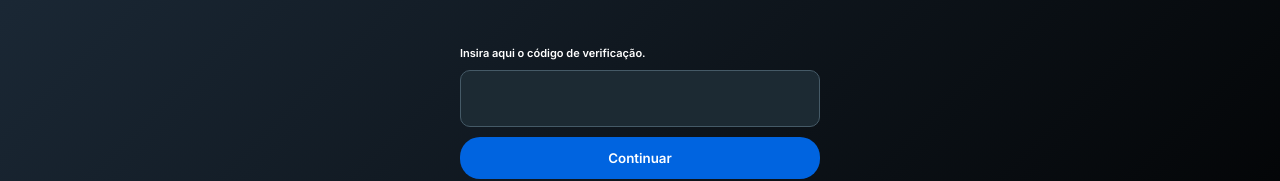
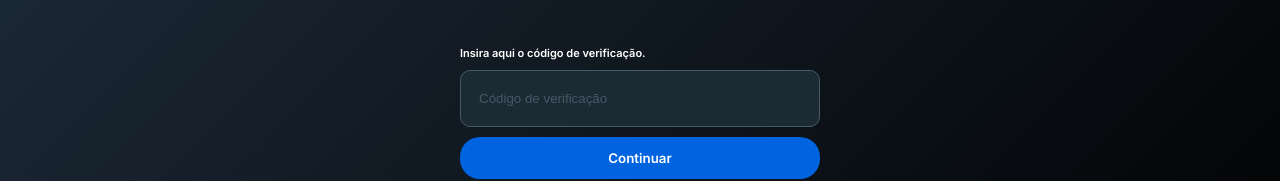
Before and after one commit to Nazin-dev/rede-social, a React (Vite) app: page /verification-code in a window 1280 px wide. Shown: the part 369-550 px from the top of the page. Built offline with nearby package versions, Linux system fonts and the light colour scheme; no server answers.

Commit message:
Atualização do Placeholder.

```diff
--- a/src/assets/pages/PasswordRecoveryPage/EmailVerification.jsx
+++ b/src/assets/pages/PasswordRecoveryPage/EmailVerification.jsx
@@ -23,7 +23,7 @@ function PasswordRecovery() {
         <img className='melonzone' src={melonzone} alt="" />
         </div>
         <p className='info-user'>Insira seu e-mail aqui e enviaremos um código de recuperação.</p>
-        <Input type="email" name="Email" />
+        <Input type="email" placeholder="Email" />
         <button type='submit' className='recovery-button' onClick={recoverPassword}>Continuar</button>
         <a href='#' className='back-to-login' onClick={goToLogin}>Voltar para o login?</a>
       </form>
--- a/src/assets/pages/PasswordRecoveryPage/NewPassword.jsx
+++ b/src/assets/pages/PasswordRecoveryPage/NewPassword.jsx
@@ -18,7 +18,7 @@ function NewPassword() {
         <img className='melonzone' src={melonzone} alt="" />
         </div>
         <p className='info-user'>Insira aqui a sua nova senha.</p>
-        <Input type="text" name="Nova Senha" />
+        <Input type="text" placeholder="Nova Senha" />
         <button type='submit' className='recovery-button' onClick={goToLogin}>Continuar</button>
         <a href='#' className='back-to-login' onClick={goToLogin}>Voltar para o login?</a>
       </form>
--- a/src/assets/pages/PasswordRecoveryPage/VerificationCode.jsx
+++ b/src/assets/pages/PasswordRecoveryPage/VerificationCode.jsx
@@ -23,7 +23,7 @@ function VerificationCode() {
         <img className='melonzone' src={melonzone} alt="" />
         </div>
         <p className='info-user'>Insira aqui o código de verificação.</p>
-        <Input type="text" name="Código de verificação" />
+        <Input type="text" placeholder="Código de verificação" />
         <button type='submit' className='recovery-button' onClick={recoverPassword}>Continuar</button>
         <a href='#' className='back-to-login' onClick={goToLogin}>Voltar para o login?</a>
       </form>
```
